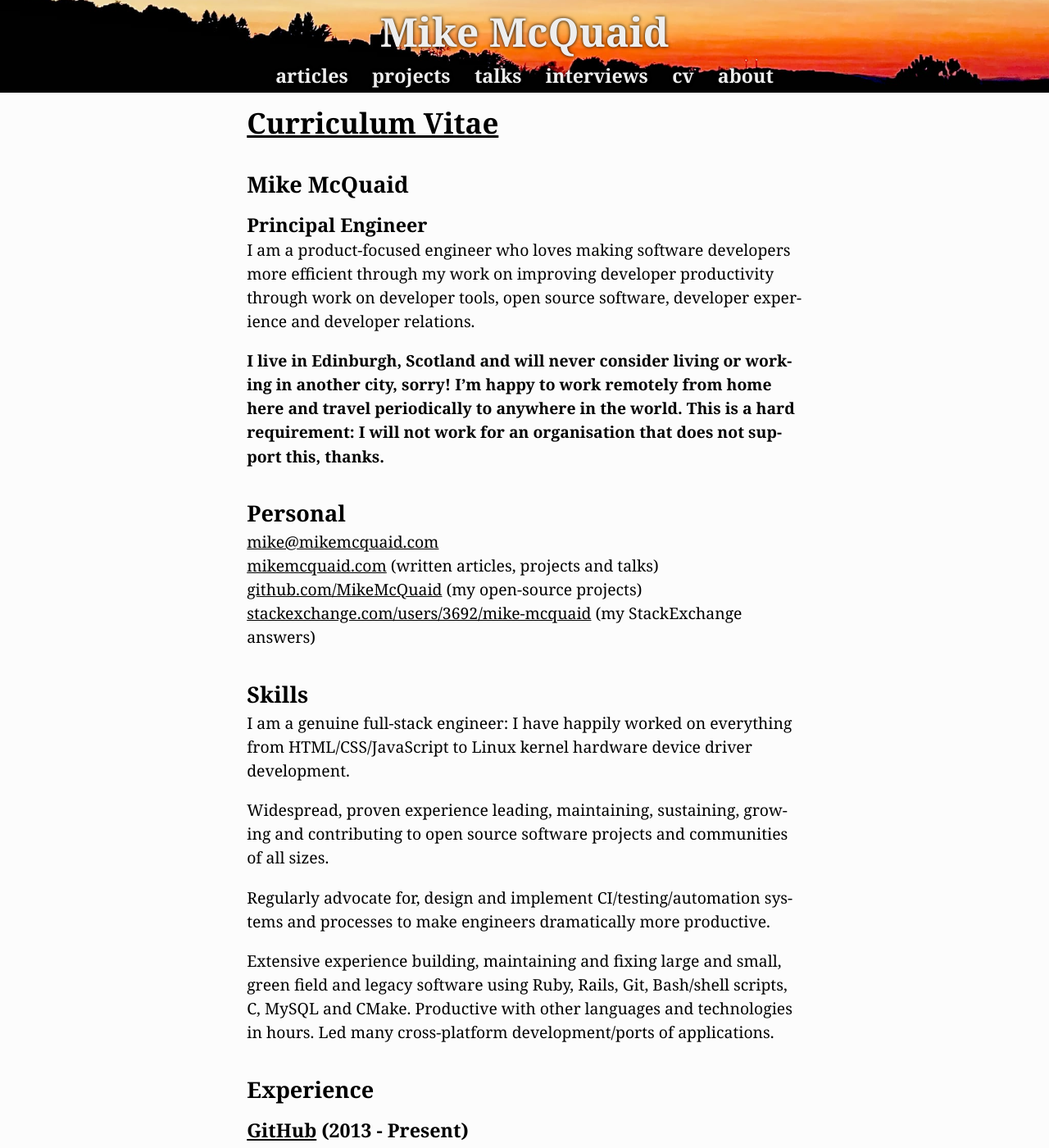
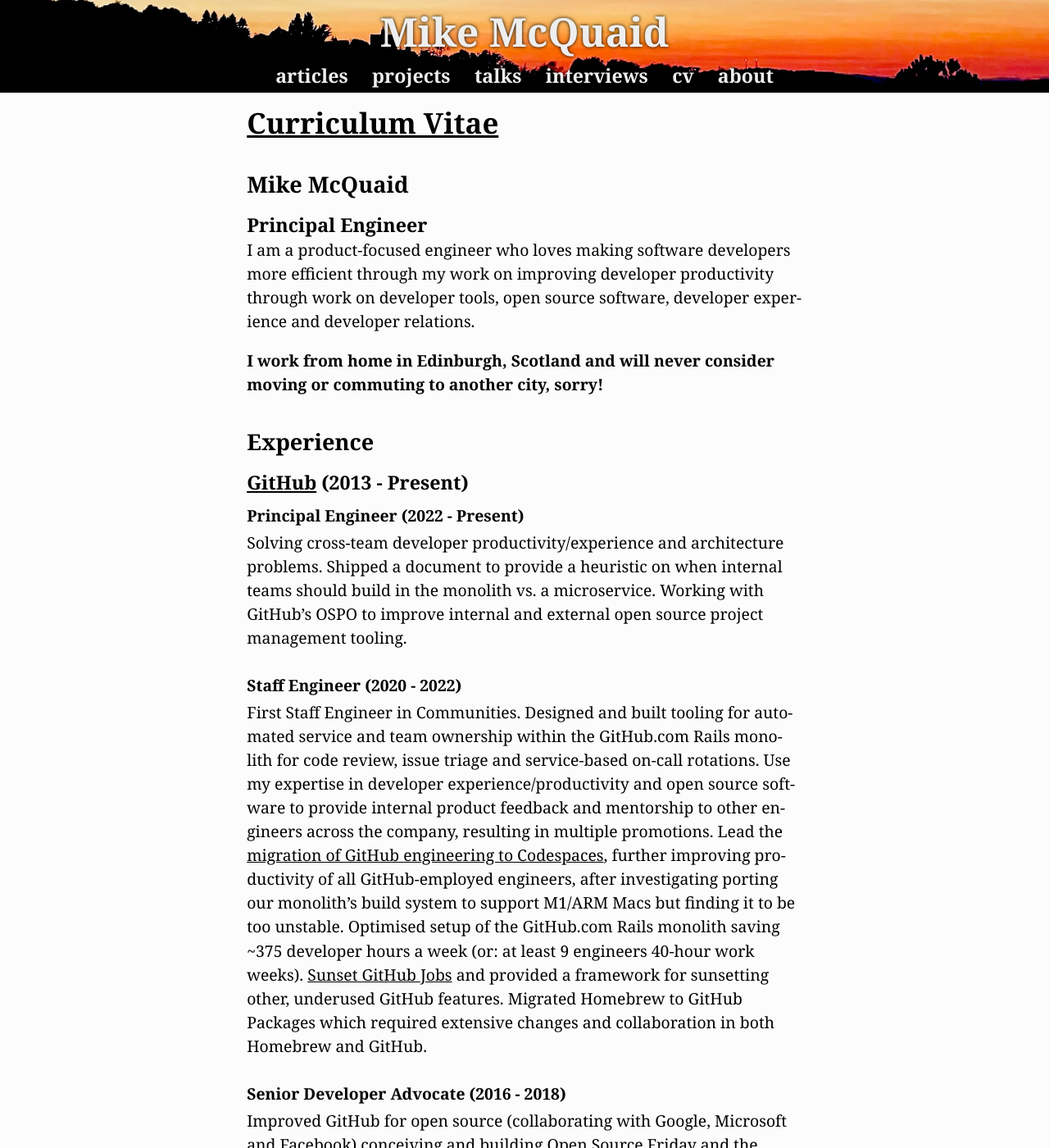
Before and after one commit to MikeMcQuaid/mikemcquaid.com, a Jekyll site: the page built from cv.md, in a window 1280 px wide and 1400 px high. Shown: the whole window at 82% size. Built offline with Jekyll 4.4.1, drawn with Linux system fonts in a browser that asks for light colours; some of the changed text lies outside the part shown.

Commit message:
cv: tweak and reorder.

```diff
--- a/cv.md
+++ b/cv.md
@@ -9,24 +9,7 @@
 
 I am a product-focused engineer who loves making software developers more efficient through my work on improving developer productivity through work on developer tools, open source software, developer experience and developer relations.
 
-**I live in Edinburgh, Scotland and will never consider living or working in another city, sorry! I'm happy to work remotely from home here and travel periodically to anywhere in the world. This is a hard requirement: I will not work for an organisation that does not support this, thanks.**
-
-### Personal
-
-* [{{ site.author.email }}](mailto:{{ site.author.email }})
-* [mikemcquaid.com]({{ '/' | absolute_url }}) (written articles, projects and talks)
-* [github.com/MikeMcQuaid](https://github.com/MikeMcQuaid) (my open-source projects)
-* [stackexchange.com/users/3692/mike-mcquaid](http://stackexchange.com/users/3692/mike-mcquaid) (my StackExchange answers)
-
-### Skills
-
-I am a genuine full-stack engineer: I have happily worked on everything from HTML/CSS/JavaScript to Linux kernel hardware device driver development.
-
-Widespread, proven experience leading, maintaining, sustaining, growing and contributing to open source software projects and communities of all sizes.
-
-Regularly advocate for, design and implement CI/testing/automation systems and processes to make engineers dramatically more productive.
-
-Extensive experience building, maintaining and fixing large and small, green field and legacy software using Ruby, Rails, Git, Bash/shell scripts, C, MySQL and CMake. Productive with other languages and technologies in hours. Led many cross-platform development/ports of applications.
+**I work from home in Edinburgh, Scotland and will never consider moving or commuting to another city, sorry!**
 
 ### Experience
 
@@ -34,7 +17,7 @@
 
 ##### Principal Engineer (2022 - Present)
 
-First Principal Engineer in Communities. Solving cross-team developer productivity/experience and architecture problems. Shipped a document to provide a heuristic on when internal teams should build in the monolith vs. a microservice. Working with GitHub's OSPO to improve internal and external open source project management tooling.
+Solving cross-team developer productivity/experience and architecture problems. Shipped a document to provide a heuristic on when internal teams should build in the monolith vs. a microservice. Working with GitHub's OSPO to improve internal and external open source project management tooling.
 
 ##### Staff Engineer (2020 - 2022)
 
@@ -84,22 +67,29 @@
 
 An opinionated intermediate/advanced Git book published with Manning Publications in September 2014.
 
-### Awards
-
-#### [JavaOne Rock Star](https://blogs.oracle.com/java/annoucing-javaone-2014-rock-stars-v2) (2014)
-
-The JavaOne Rock Star Program "recognise[s] speakers for their outstanding session content and speaking ability".
-
-#### [UK Open Source Awards](http://opensourceawards.org/) (2014)
-
-[Shortlisted](https://web.archive.org/web/20140612092602/http://www.opensourceawards.org/index.php/winners) for the person/project prize.
-
 ### Education
 
 #### [The University of Edinburgh](http://www.ed.ac.uk/) (2003 - 2007)
 
 [BSc in Computer Science and Management Science](http://www.inf.ed.ac.uk/undergraduate/csms.html) (2:1)
 
+### Skills
+
+I am a genuine full-stack engineer: I have happily worked on everything from HTML/CSS/JavaScript to Linux kernel hardware device driver development.
+
+Widespread, proven experience leading, maintaining, sustaining, growing and contributing to open source software projects and communities of all sizes.
+
+Regularly advocate for, design and implement CI/testing/automation systems and processes to make engineers dramatically more productive.
+
+Extensive experience building, maintaining and fixing large and small, green field and legacy software using Ruby, Rails, Git, Bash/shell scripts, C, MySQL and CMake. Productive with other languages and technologies in hours. Led many cross-platform development/ports of applications.
+
+### Personal
+
+* [{{ site.author.email }}](mailto:{{ site.author.email }})
+* [mikemcquaid.com]({{ '/' | absolute_url }}) (written articles, projects and talks)
+* [github.com/MikeMcQuaid](https://github.com/MikeMcQuaid) (my open-source projects)
+* [stackexchange.com/users/3692/mike-mcquaid](http://stackexchange.com/users/3692/mike-mcquaid) (my StackExchange answers)
+
 ### [References]({{ '/references/' | absolute_url }})
 
 #### More references available on request
```
